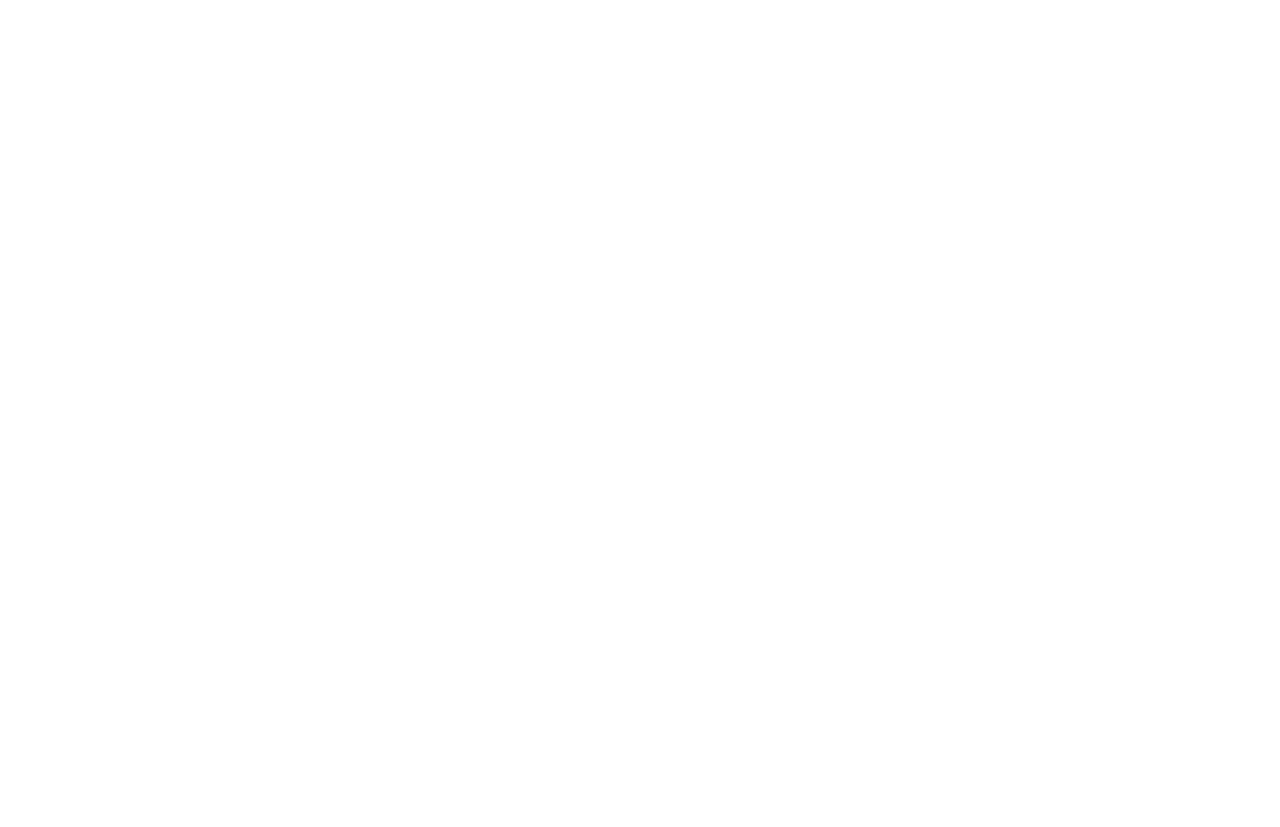
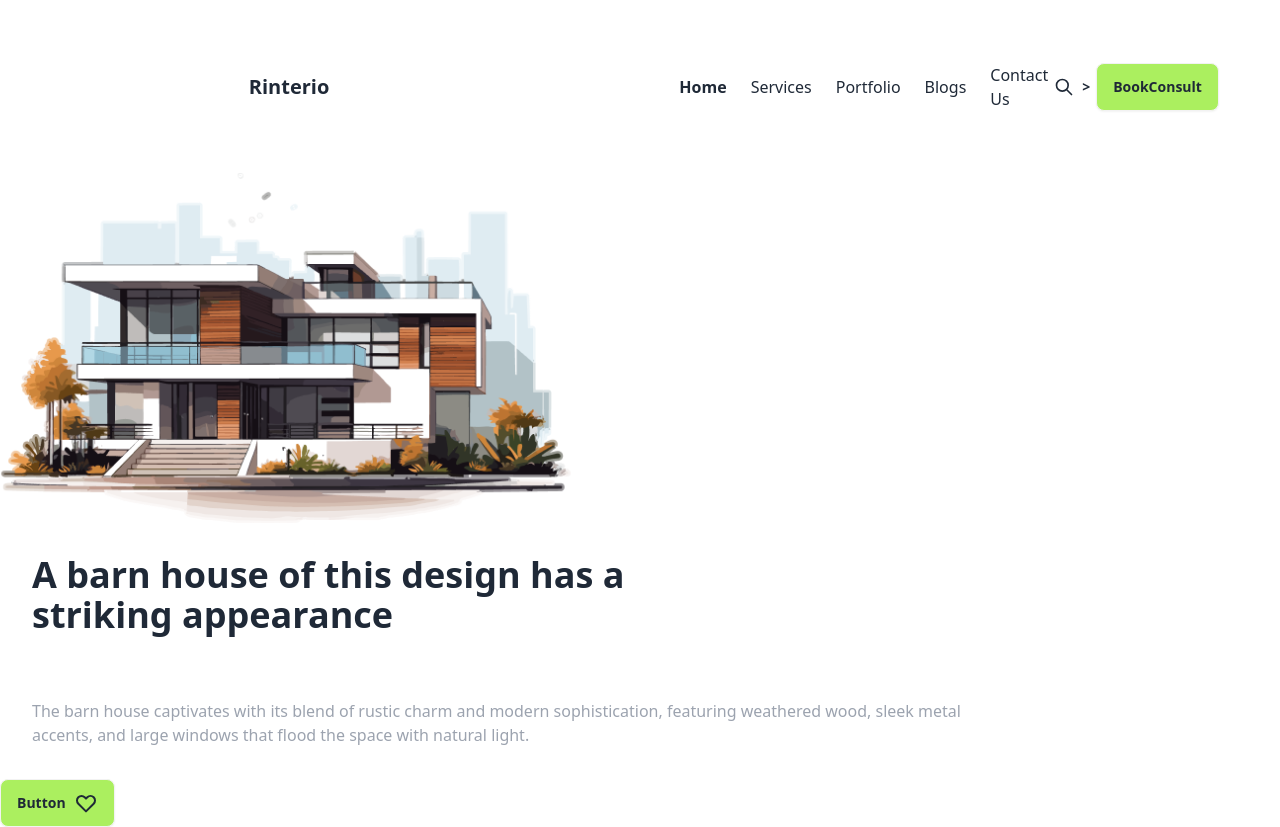
Before and after one commit to JewelRana363/assignment-3, a plain HTML site: page index.html in a window 1280 px wide. Before the commit the page ends 800 px from the top, so only its background shows below. Drawn offline with nearby package versions, Linux system fonts and the light colour scheme.

Commit message:
banner commit

```diff
--- a/index.html
+++ b/index.html
@@ -11,11 +11,95 @@
 <link rel="preconnect" href="https://fonts.googleapis.com">
 <link rel="preconnect" href="https://fonts.gstatic.com" crossorigin>
 <link href="https://fonts.googleapis.com/css2?family=Manrope:wght@200..800&family=Poppins:ital,wght@0,100;0,200;0,300;0,400;0,500;0,600;0,700;0,800;0,900;1,100;1,200;1,300;1,400;1,500;1,600;1,700;1,800;1,900&family=Work+Sans:ital,wght@0,100..900;1,100..900&display=swap" rel="stylesheet">
+<!--tailwin custome color-->
+<script>
+    tailwind.config = {
+      theme: {
+        extend: {
+          colors: {
+            clifford: '#da373d',
+            'house': 'rgba(171, 239, 95, 1)',
+            'house-1': 'rgba(73, 73, 73, 1)',
 
+          },
+        },
+      },
+    }
+  </script>
 </head>
 <body>
     <!--header section-->
-    <header></header>
+   <header class="md:container mx-auto">
+    <div class="navbar bg-base-100">
+        <div class="navbar-start">
+          <div class="dropdown">
+            <div tabindex="0" role="button" class="btn btn-ghost btn-circle">
+              <svg>
+
+              </svg>
+            </div>
+
+          </div>
+        </div>
+        <div class=" w-full">
+
+          <a class="btn btn-ghost text-xl font-bold text-5xl">Rinterio</a>
+        </div>
+        <ul
+        class=" navbar-star text-left flex gap-6">
+        <li><a class="font-bold">Home</a></li>
+        <li><a>Services</a></li>
+        <li><a>Portfolio</a></li>
+        <li><a>Blogs</a></li>
+        <li><a>Contact Us</a></li>
+      </ul>
+        <div class="navbar-start">
+          <button class="btn btn-ghost btn-circle">
+            <svg
+              xmlns="http://www.w3.org/2000/svg"
+              class="h-5 w-5"
+              fill="none"
+              viewBox="0 0 24 24"
+              stroke="currentColor">
+              <path
+                stroke-linecap="round"
+                stroke-linejoin="round"
+                stroke-width="2"
+                d="M21 21l-6-6m2-5a7 7 0 11-14 0 7 7 0 0114 0z" />
+
+            </svg>
+            <svg<i class="fa-solid fa-cart-shopping"></i>> </svg>
+          </button>
+          <button class="btn bg-house">BookConsult</button>
+        </div>
+      </div>
+      <!-- banner section-->
+       <div>
+        <img src="assets/banner.png" alt="">
+        <div class="  ">
+
+            <h1 class="text-4xl font-bold p-8">A barn house of this design has a <br> striking appearance</h1>
+            <p class="text-gray-400 p-8">The barn house captivates with its blend of rustic charm and modern sophistication, featuring weathered wood, sleek metal <br> accents, and large windows that flood the space with natural light.</p>
+            <button class="btn bg-house text-center items-center">
+                Button
+                <svg
+                  xmlns="http://www.w3.org/2000/svg"
+                  class="h-6 w-6"
+                  fill="none"
+                  viewBox="0 0 24 24"
+                  stroke="currentColor">
+                  <path
+                    stroke-linecap="round"
+                    stroke-linejoin="round"
+                    stroke-width="2"
+                    d="M4.318 6.318a4.5 4.5 0 000 6.364L12 20.364l7.682-7.682a4.5 4.5 0 00-6.364-6.364L12 7.636l-1.318-1.318a4.5 4.5 0 00-6.364 0z" />
+                </svg>
+              </button>
+        </div>
+
+
+       </div>
+   </header>
     <!--main section-->
     <main></main>
     <!--footer section-->
```
